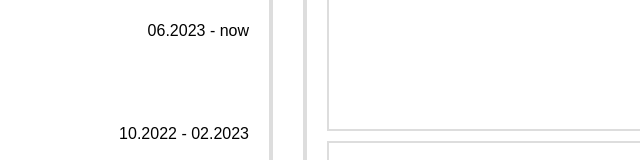
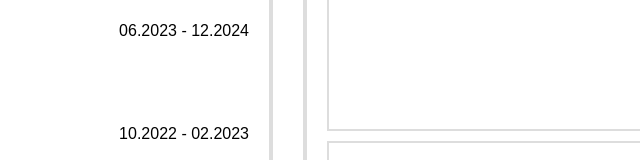
Before and after one commit to fraskrzysztof/fraskrzysztof.github.io, a plain HTML site: page index.html in a window 1280 px wide. Shown: the part 766-926 px from the top of the page, 462-1102 px from the left. Drawn offline with Linux system fonts and the light colour scheme.

Commit message:
experience_update

```diff
--- a/index.html
+++ b/index.html
@@ -53,7 +53,7 @@
 		   <br>
 	      <div class="data">
   <span><p style="text-indent: 40px;"><strong>NTW Wind Systems</strong></p></span>
-  <span>06.2023 - now</span>
+  <span>06.2023 - 12.2024</span>
 </div>
       		   <p style="text-indent: 40px;">Home wind turbine prototyping</p>
 		   <p style="text-indent: 40px;">R&D Engineer</p>
```
